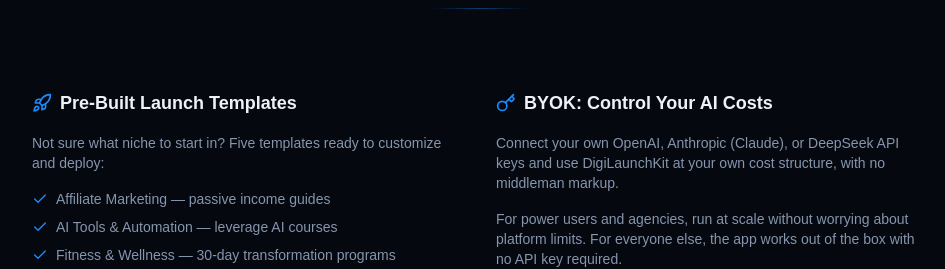
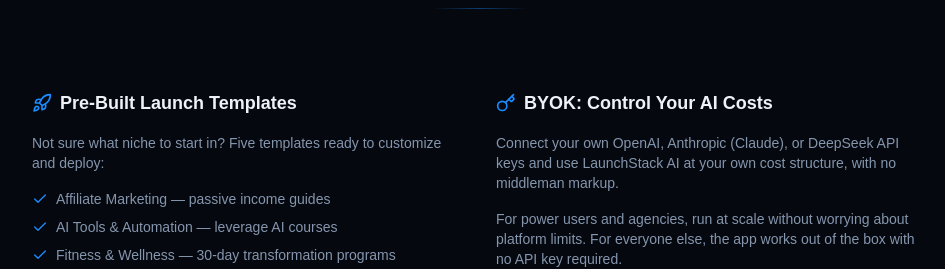
Before and after one commit to szovaai/niche-spark-plug, a React (Vite) app: page / in a window 1280 px wide. Shown: the part 10820-11089 px from the top of the page, without its empty margins (160-1105 px from the left). Built offline with nearby package versions, Linux system fonts and the light colour scheme; the HTML template or start-up script is replaced by a standard one.

Commit message:
Preceding changes

```diff
--- a/src/pages/Index.tsx
+++ b/src/pages/Index.tsx
@@ -881,7 +881,7 @@ const Index = () => {
               <h3 className="font-bold text-lg">BYOK: Control Your AI Costs</h3>
             </div>
             <p className="text-sm text-muted-foreground mb-4">
-              Connect your own OpenAI, Anthropic (Claude), or DeepSeek API keys and use DigiLaunchKit at your own cost structure, with no middleman markup.
+              Connect your own OpenAI, Anthropic (Claude), or DeepSeek API keys and use LaunchStack AI at your own cost structure, with no middleman markup.
             </p>
             <p className="text-sm text-muted-foreground">
               For power users and agencies, run at scale without worrying about platform limits. For everyone else, the app works out of the box with no API key required.
```
